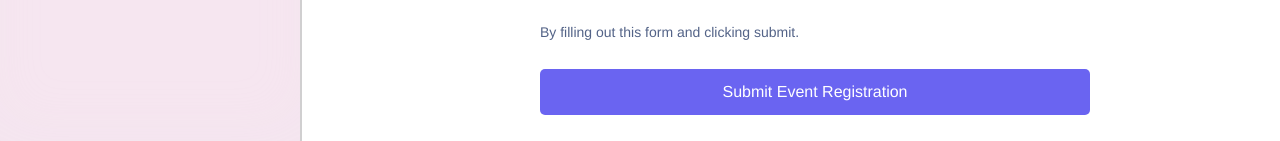
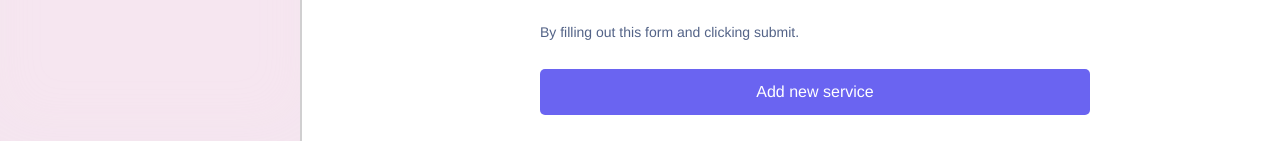
Before and after one commit to teamproject006/admin-dashboard, a React (Create React App) app: page /add in a window 1280 px wide. Shown: the part 630-771 px from the top of the page. Built offline with nearby package versions, Linux system fonts and the light colour scheme; no server answers.

Commit message:
last push

```diff
--- a/src/components/AddService/AddService.jsx
+++ b/src/components/AddService/AddService.jsx
@@ -165,7 +165,7 @@ function AddService() {
               By filling out this form and clicking submit.
             </p>
             <button className="formbold-btn"
-            onClick={()=>addSer()}>Submit Event Registration</button>
+            onClick={()=>addSer()}>Add new service</button>
           </div>
         </div>
       </div>
--- a/src/components/OneService/OneService.jsx
+++ b/src/components/OneService/OneService.jsx
@@ -15,7 +15,7 @@ function OneService({el,deleteOne,getOne}) {
                 <div href="utilidata-national-governors-association-meeting">
                     <span className="pre-heading">{el.category}</span>
                     <div className="title">
-                        <h3> this is the description about the company :{el.description}</h3>
+                        <h3>{el.description}</h3>
                     </div>
                     <p className="meta">
                         <span className="author">Utilidata</span>
```
